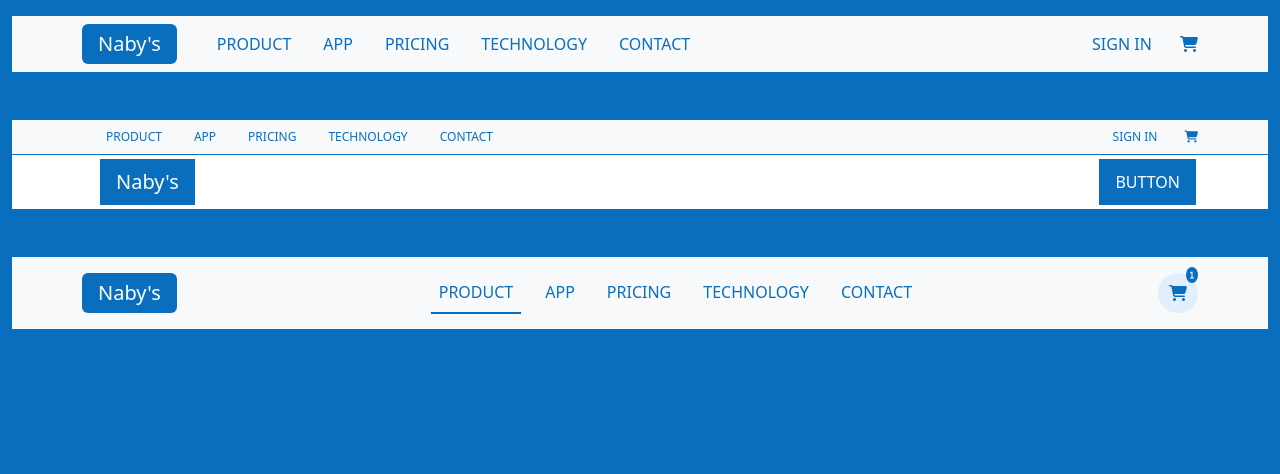
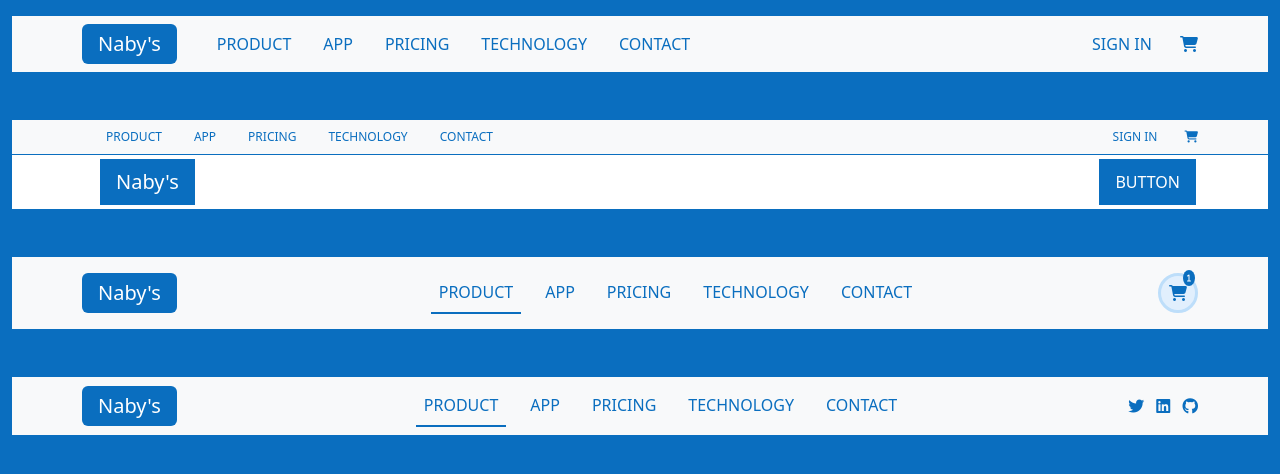
Before and after one commit to Naby-04/navigation-bar-styles, a plain HTML site: page index.html in a window 1280 px wide. Drawn offline with nearby package versions, Linux system fonts and the light colour scheme.

Commit message:
4e navbar

```diff
--- a/index.html
+++ b/index.html
@@ -187,7 +187,53 @@
       </section>
       <!-- 3e style exit -->
       <!-- 4e style -->
-      <section class="style-4 mt-5"></section>
+      <section class="style-4 mt-5">
+        <nav class="navbar navbar-expand-md bg-light">
+          <div class="container">
+            <a class="navbar-brand px-3 rounded-2" href="#">Naby's</a>
+            <button
+              class="navbar-toggler"
+              type="button"
+              data-bs-toggle="collapse"
+              data-bs-target="#navbarNav"
+              aria-controls="navbarNav"
+              aria-expanded="false"
+              aria-label="Toggle navigation"
+            >
+              <span class="navbar-toggler-icon"></span>
+            </button>
+            <div
+              class="collapse navbar-collapse justify-content-between"
+              id="navbarNav"
+            >
+              <ul class="navbar-nav m-auto">
+                <li class="nav-item">
+                  <a class="nav-link active ms-3" aria-current="page" href="#"
+                    >PRODUCT</a
+                  >
+                </li>
+                <li class="nav-item">
+                  <a class="nav-link ms-3" href="#">APP</a>
+                </li>
+                <li class="nav-item">
+                  <a class="nav-link ms-3" href="#">PRICING</a>
+                </li>
+                <li class="nav-item">
+                  <a class="nav-link ms-3" href="#">TECHNOLOGY</a>
+                </li>
+                <li class="nav-item">
+                  <a class="nav-link ms-3" href="#">CONTACT</a>
+                </li>
+              </ul>
+              <div class="user-area py-2 ms-3">
+                <i class="fa-brands fa-twitter"> </i>
+                <i class="fa-brands fa-linkedin ms-2"> </i>
+                <i class="fa-brands fa-github ms-2"> </i>
+              </div>
+            </div>
+          </div>
+        </nav>
+      </section>
 
       <!-- 4e style exit -->
       <!-- 5e style -->
--- a/style.css
+++ b/style.css
@@ -85,6 +85,7 @@ i {
 /* 3e style */
 .style-3 .user-area i {
   background: var(--background);
+  border: 3px solid var(--li-border);
   border-radius: 50%;
   padding: 3px;
   height: 40px;
@@ -106,7 +107,9 @@ i {
   right: 0px;
 }
 .style-3 li a:hover,
-.style-3 li a.active {
+.style-3 li a.active,
+.style-4 li a:hover,
+.style-4 li a.active {
   border-bottom: 2px solid var(--button-border);
 }
 /* 3e style exit */
```
